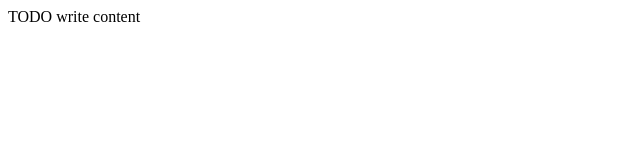
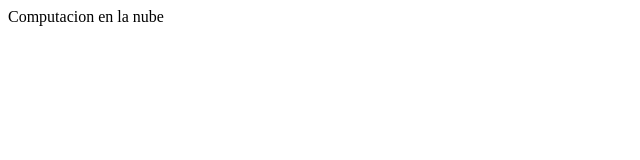
Before and after one commit to admkrypton01/prueba01, a plain HTML site: page WebApplication1/web/index.html in a window 1280 px wide. Shown: the full height of the page, 0-640 px from the left. Drawn offline with Linux system fonts and the light colour scheme.

Commit message:
Update index.html

```diff
--- a/WebApplication1/web/index.html
+++ b/WebApplication1/web/index.html
@@ -11,6 +11,6 @@ and open the template in the editor.
         <meta name="viewport" content="width=device-width, initial-scale=1.0">
     </head>
     <body>
-        <div>TODO write content</div>
+        <div>Computacion en la nube</div>
     </body>
 </html>
```
